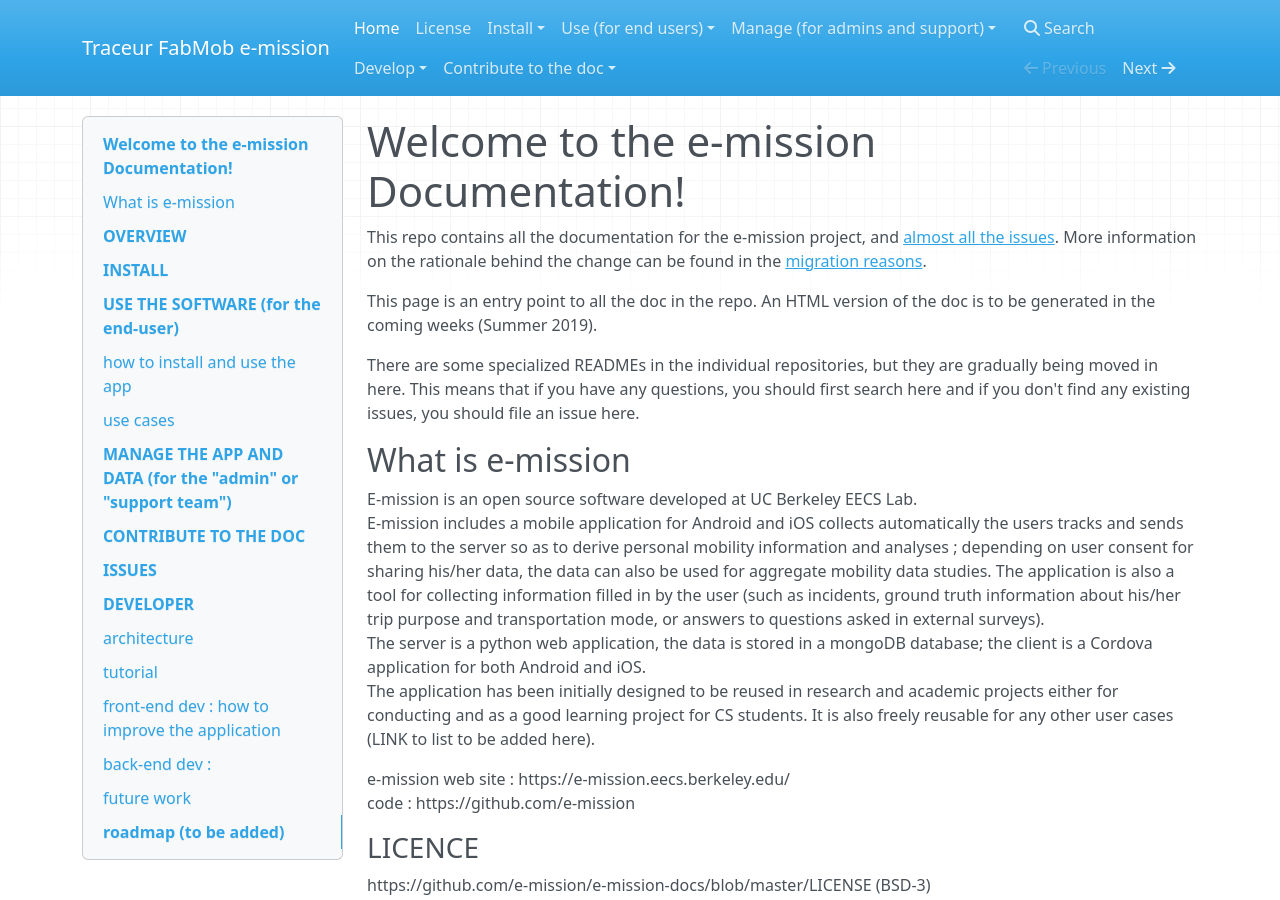
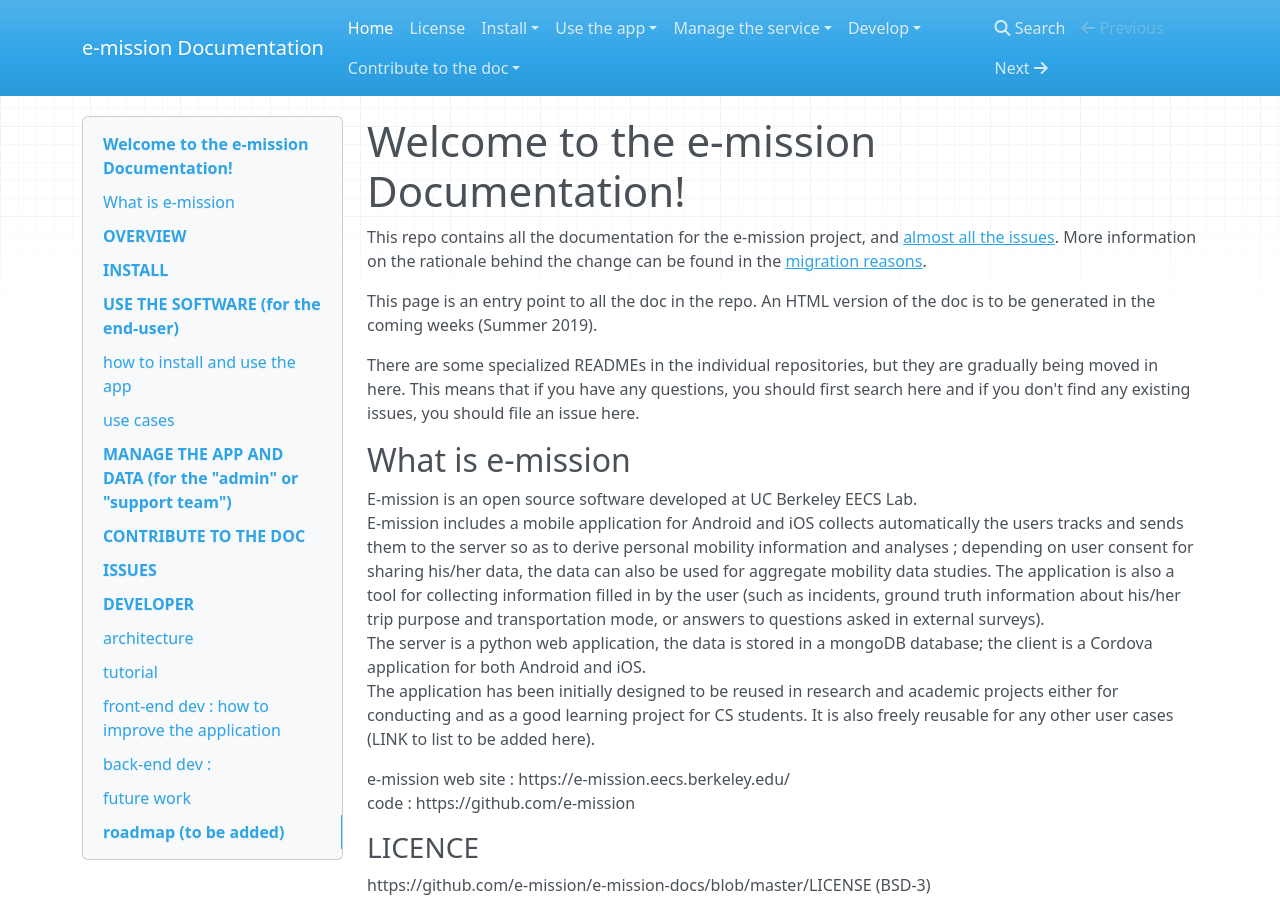
Before and after one commit to e-mission/e-mission-docs, an MkDocs documentation site: the page built from docs/README.md, in a window 1280 px wide and 900 px high. Built offline with MkDocs 1.6.1, drawn with Linux system fonts in a browser that asks for light colours; nearby versions of some CDN libraries.

Commit message:
Update mkdocs.yml

```diff
--- a/mkdocs.yml
+++ b/mkdocs.yml
@@ -1,4 +1,4 @@
-site_name: Traceur FabMob e-mission
+site_name: e-mission Documentation
 nav:
 - Home: 'README.md'
 - License: 'LICENSE.md'
@@ -7,9 +7,9 @@
     - 'Deploying your own server to production': 'install/deploying_your_own_server_to_production.md'
     - 'Configuring authentication': 'install/configuring_authentication.md'
     - 'Multi-layer stack': 'install/multi_layer_stack.md'
-- Use (for end users):
+- Use the app:
     - 'Use the-app': 'end_user.md'
-- Manage (for admins and support):
+- Manage the service:
     - 'Troubleshooting the app': 'troubleshooting_app_faq.md'
     - 'Troubleshooting the server': 'troubleshooting_server_faq.md'
     - 'Evaluation procedure': 'evaluation_procedure.md'
```
